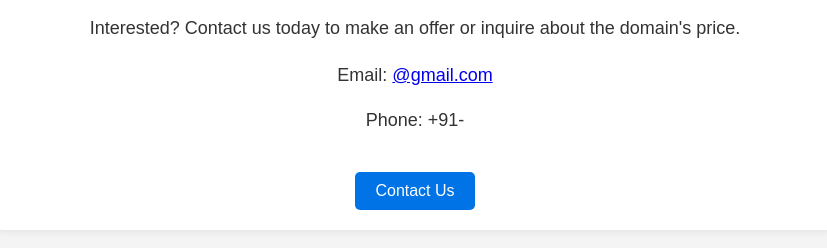
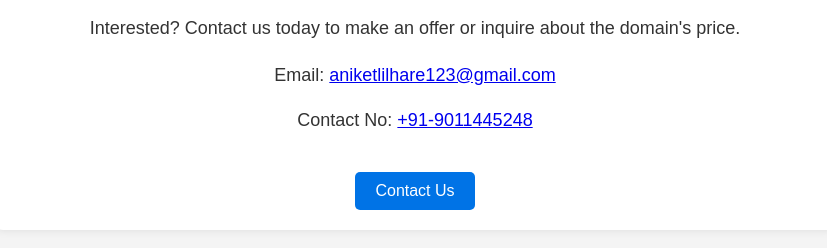
Before and after one commit to pranavmundre/WebpageDomainForSale, a plain HTML site: page index.html in a window 1280 px wide. Shown: the part 234-482 px from the top of the page, without its empty margins (225-1052 px from the left). Drawn offline with Linux system fonts and the light colour scheme.

Commit message:
Update index.html

```diff
--- a/index.html
+++ b/index.html
@@ -58,10 +58,10 @@
             Interested? Contact us today to make an offer or inquire about the domain's price.
         </p>
         <div class="contact-info">
-            <p>Email: <a href="mailto:@gmail.com">@gmail.com</a></p>
-            <p>Phone: +91-</p>
+            <p>Email: <a href="mailto:aniketlilhare123@gmail.com">aniketlilhare123@gmail.com</a></p>
+            <p>Contact No: <a href="tel:+919011445248">+91-9011445248</a></p>
         </div>
-        <a href="mailto:@gmail.com" class="button">Contact Us</a>
+        <a href="mailto:aniketlilhare123@gmail.com" class="button">Contact Us</a>
     </div>
 </body>
 </html>
```
